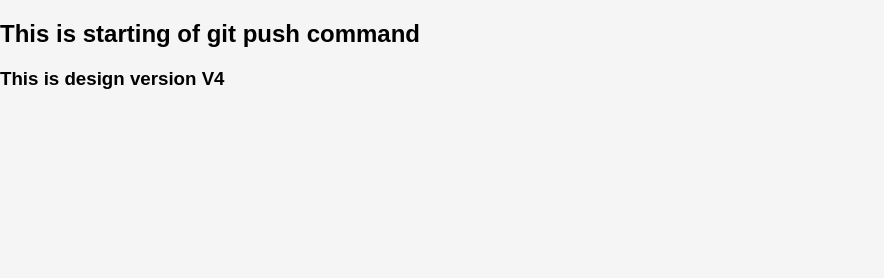
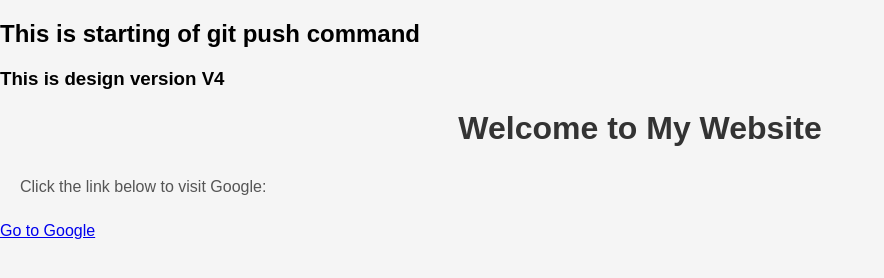
Before and after one commit to komalbirare123/myrepo, a plain HTML site: page index.html in a window 1280 px wide. Shown: the whole page, without its empty margins (0-884 px from the left). Drawn offline with Linux system fonts and the light colour scheme.

Commit message:
Addedlink in html.index page

```diff
--- a/index.html
+++ b/index.html
@@ -9,5 +9,8 @@
 <body>
     <h2> This is starting of git push command </h2>
      <h3> This is design version V4 </h3>
+    <h1>Welcome to My Website</h1>
+    <p>Click the link below to visit Google:</p>
+    <a href="https://www.google.com" target="_blank">Go to Google</a>
 </body>
 </html>
```
